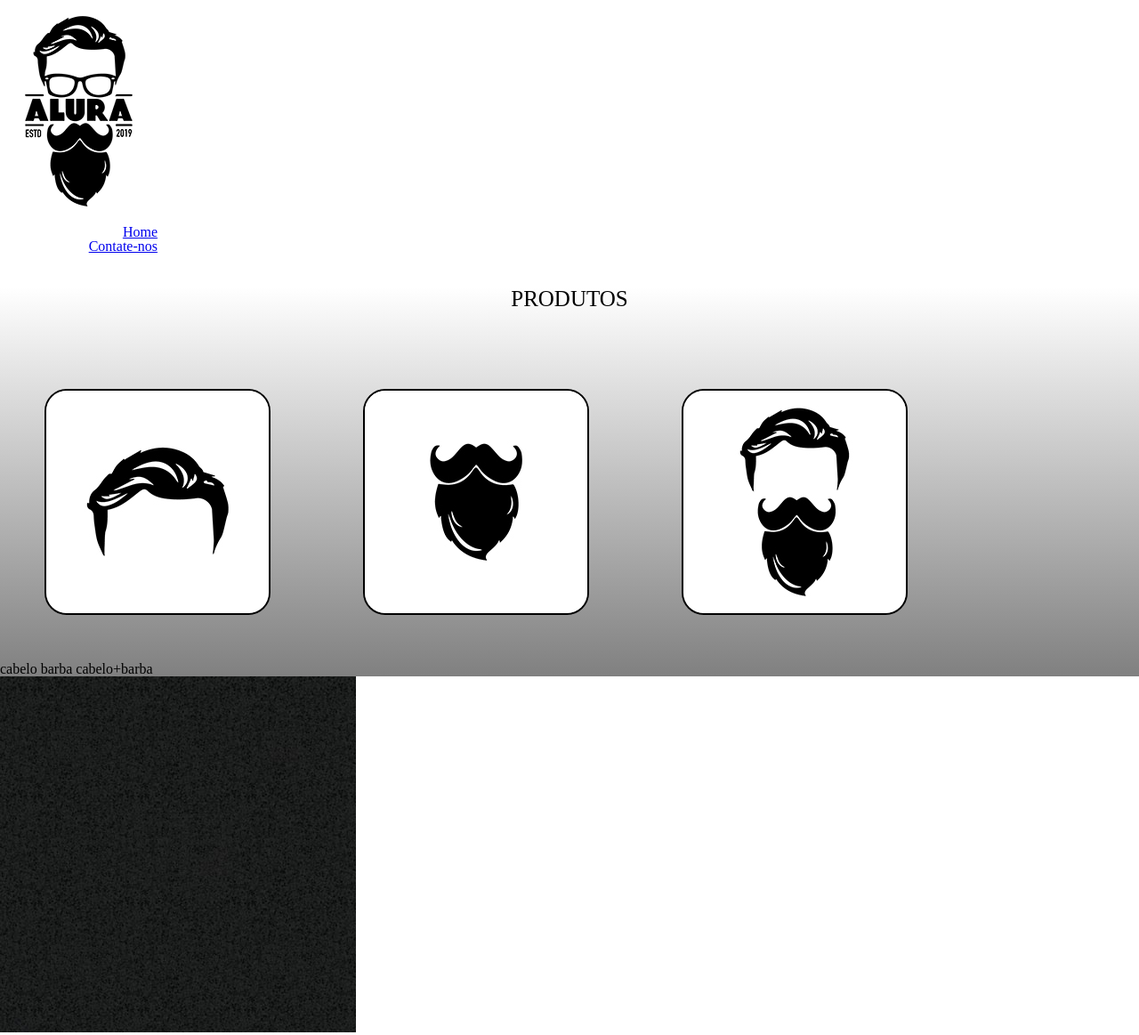
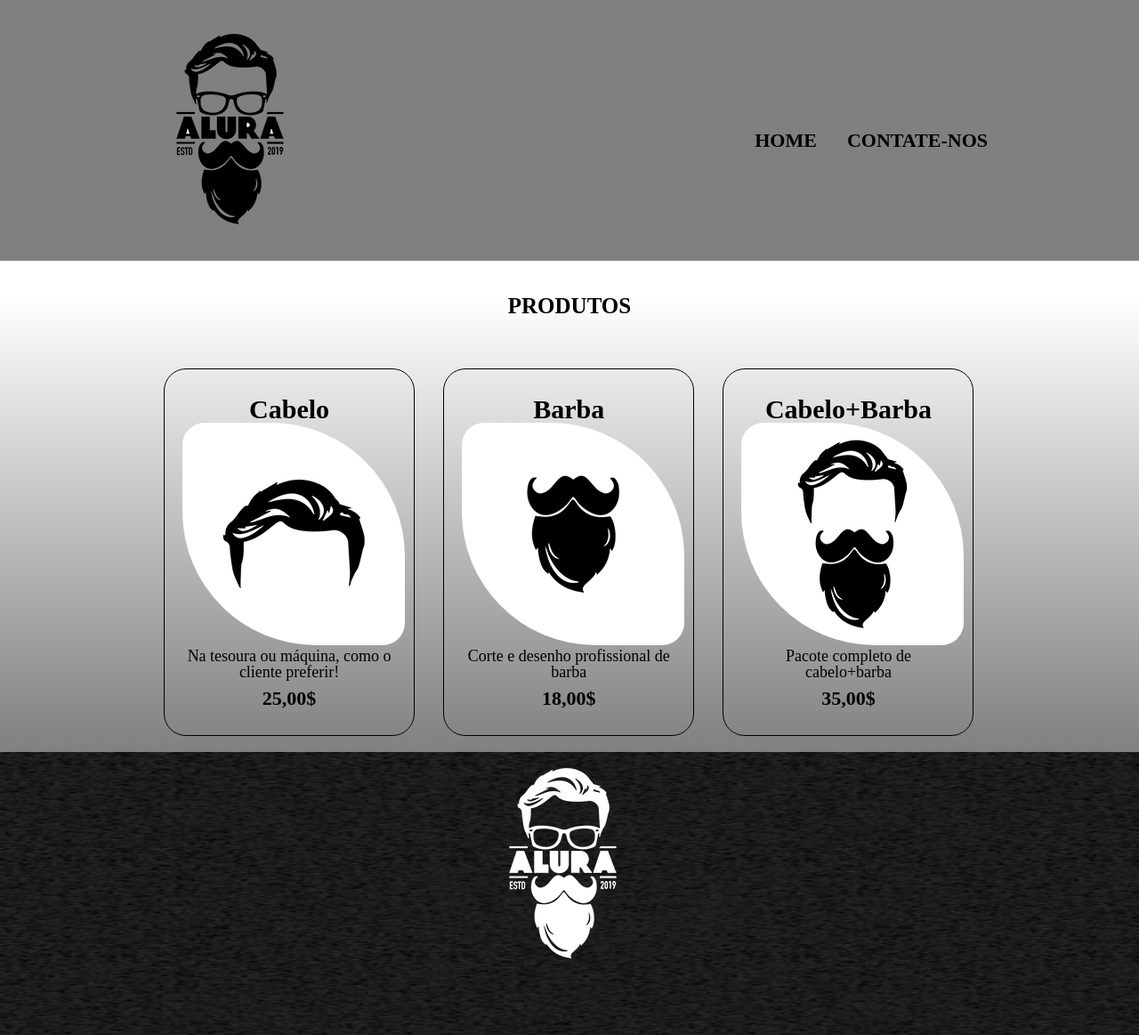
Before and after one commit to Tbhering/Barbearia-Alura, a plain HTML site: page produtos.html in a window 1280 px wide. Shown: the top 1163 px of the page at 89% size. Drawn offline with Linux system fonts and the light colour scheme.

Commit message:
Atualização pagina de produtos e navegação

```diff
--- a/index.css
+++ b/index.css
@@ -1,38 +1,20 @@
-body{
-    background: linear-gradient(white, gray );
+header{
+    background: gray;
 }
+.navegação{
+    position: relative;
+    width: 940px;
+    margin: auto;
+}
+nav{
+    position: absolute;
+    top: 0;
+    right: 0;
+}
+nav li{
+   display: inline;
+   margin: 0 0 0 15px;
 
-.navb{
-    display: inline;
-
-    text-align: right;
-    width: 100%;
-
-}
-.bar{
-    text-decoration: none;
-    margin-top: 35px
-}
-.nav{
-
-    display: inline;
-    font-size: 15px;
-
-    border: 1.5px solid black;
-    border-radius: 8px;
-}
-li a{
-
-    text-decoration: none;
-    color: black;
-    text-transform: uppercase;
-}
-
-h1{
-    display: inline-block;
-    width: 45%;
-    font-size: 40px;
-    padding: 20px;
 }
 .img1{
     width: 100%;
@@ -82,7 +64,6 @@ ul{
 }
 .img2{
     width: 50%;
-    height: auto;
 
 
 }
@@ -93,9 +74,14 @@ ul{
     font-size: 130%;
     padding: 15px;
 }
-footer{
-    background:image("bg.jpg")
+
+.img3{
+    position: absolute;
+    width: 100%;
+    height: 45%;
 }
-.img3{
-    width: 100%;
+.logo-branco{
+    position: relative;
+    left: 40%;
+
 }
--- a/produtos.css
+++ b/produtos.css
@@ -1,32 +1,84 @@
-.menu{
-    background: white;
-    display: inline-block;
+header{
+    background: gray;
+    padding:20px;
+
 }
-.logo{
-    width: 100%;
+.navegação{
+    position: relative;
+    width: 940px;
+    margin: auto;
 }
-.nav{
+nav{
+    position: absolute;
+    top: 50%;
+    right: 0;
+}
+nav li{
+    display: inline;
+    margin: 0 0 0 15px;
 
-    text-align: right;
+
 }
+nav a{
+    text-transform: uppercase;
+    text-decoration: none;
+    color:black;
+    font-weight: bold;
+    font-size: 22px;
+    margin: 0 0 0 15px;
+}
+
+
 main{
     background: linear-gradient(white,gray);
 }
 H1{
     text-align: center;
     text-transform: uppercase;
+    font-weight: bold;
     font-size: 25px;
     color: black;
     margin: 3%;
 }
-.produto{
-    margin: 3.9%;
-    border: 2px solid black;
-    border-radius: 25px;
-    width: auto;
-    height: auto;
-}
 .produtos{
-    display: inline;
+
+    width: 940px;
+    margin: 0 auto;
 
 }
+.produtos li{
+    display: inline-block;
+    text-align: center;
+    width: 30%;
+    margin:2% 1.5%;
+    padding: 30px 20px;
+    vertical-align: top;
+    border: 1.5px solid black;
+    border-radius: 25px;
+    box-sizing: border-box;
+}
+.img0{
+    border-radius: 25px 150px 25px 150px;
+}
+h2{
+    font-weight: bold;
+    font-size: 30px;
+}
+p{
+    font-size: 18px;
+
+}
+.preço{
+    font-size: 22px;
+    font-weight: bold;
+    margin: 10px 0 0;
+}
+.img3{
+    position: absolute;
+    width: 100%;
+    height: 45%;
+}
+.logo-branco{
+    position: relative;
+    left: 42.5%;
+}
--- a/produtos.html
+++ b/produtos.html
@@ -14,31 +14,48 @@
 </head>
 <body>
     <header>
-        <div class="menu">
-            <img class="logo" src="logo.png">
+
+    <div class="navegação">
+        <img class="logo" src="logo.png">
+        <nav>
+
             <ul>
-                <li class="nav"><a href="Index.html">Home</a></li>
-                <li class="nav"><a href="contatos.html">Contate-nos</a></li>
+                <li ><a href="Index.html" >Home</a></li>
+                <li ><a href="contatos.html" >Contate-nos</a></li>
             </ul>
 
-        </div>
-    </header>
-    <main>
+        </nav>
+    </div>
+
+</header>
+
+<main>
         <div>
             <h1>produtos</h1>
-            <img class="produto" src="cabelo.jpg">
 
-            <img class="produto" src="barba.jpg">
 
-            <img class="produto" src="cabelo+barba.jpg">
-
-            <ul>
-                <li class="produtos">cabelo</li>
-                <li class="produtos">barba</li>
-                <li class="produtos">cabelo+barba</li>
+            <ul class="produtos">
+                <li>
+                    <h2>Cabelo</h2>
+                    <img class="img0" src="cabelo.jpg">
+                    <p>Na tesoura ou máquina, como o cliente preferir!</p>
+                    <p class="preço">25,00$</p>
+                </li>
+                <li>
+                    <h2>Barba</h2>
+                    <img class="img0" src="barba.jpg">
+                    <p>Corte e desenho profissional de barba</p>
+                    <p class="preço">18,00$</p>
+                </li>
+                <li>
+                    <h2>Cabelo+Barba</h2>
+                    <img class="img0" src="cabelo+barba.jpg">
+                    <p>Pacote completo de cabelo+barba</p>
+                    <p class="preço">35,00$</p>
+                </li>
             </ul>
         </div>
-    </main>
+</main>
 </body>
 <footer>
         <img class="img3" src="bg.jpg">
```
Also changed, not shown: Index.html (+10 -16 lines).
